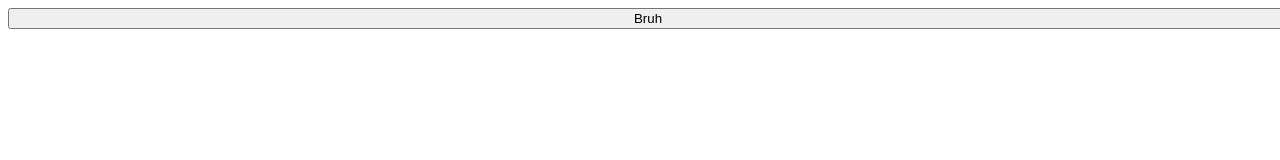
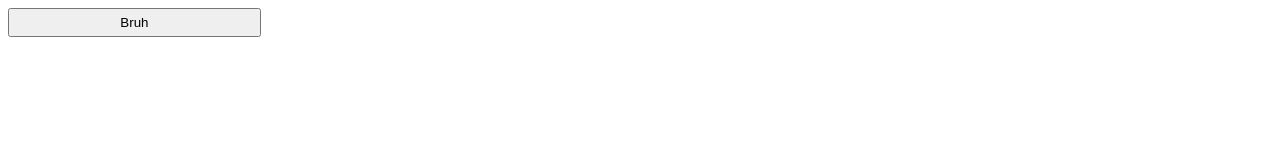
Before and after one commit to skhoo973564/button_presser, a plain HTML site: page index.html in a window 1280 px wide. Drawn offline with Linux system fonts and the light colour scheme.

Commit message:
Update index.html

```diff
--- a/index.html
+++ b/index.html
@@ -3,10 +3,12 @@
  <head>
   <title>bruh button</title>
  </head><style>
-  button {
-    width: 100%;
-    position: fixed;
-  }
+button {
+  margin: auto;
+  width: 20%;
+  padding: 5px;
+}
+</style>
  </head>
 
 </style>
```
